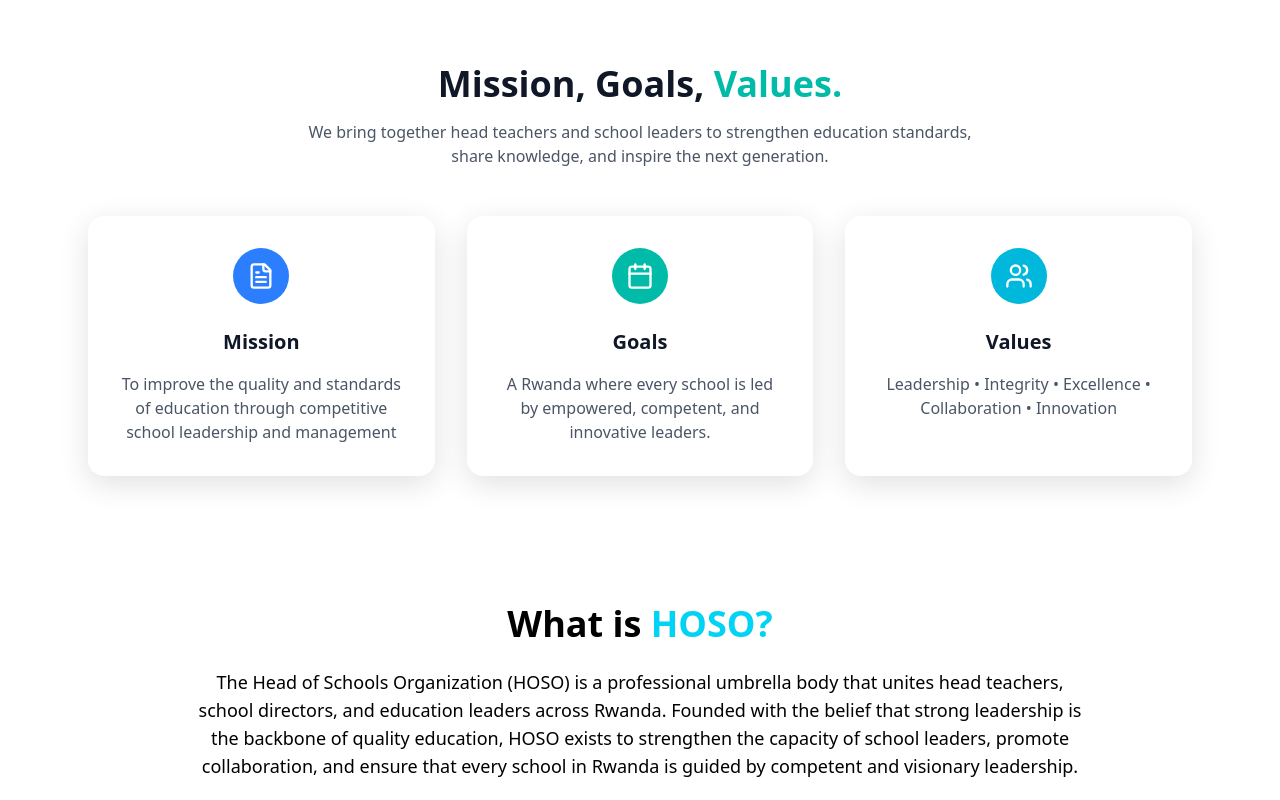
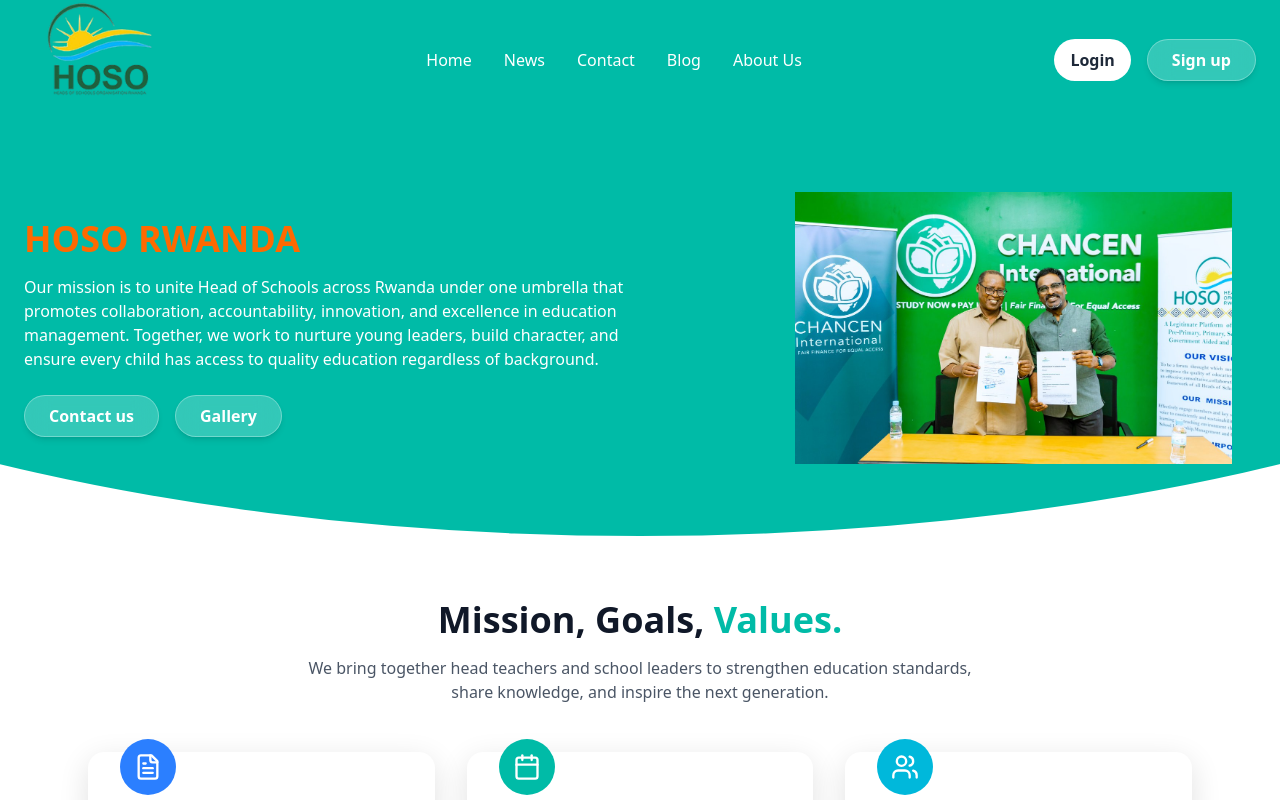
Before and after one commit to hirwa-arnaud/HOSO, a React (Vite) app in the folder tailwindcss4/: page / in a window 1280 px wide. Shown: the top 800 px of the page. Built offline with nearby package versions, Linux system fonts and the light colour scheme.

Commit message:
Add routing

```diff
--- a/tailwindcss4/src/App.jsx
+++ b/tailwindcss4/src/App.jsx
@@ -1,11 +1,16 @@
 import { Routes,Route } from "react-router"
 import Landing from "./pages/Landing";
+import NewsPage from "./pages/NewsPage";
+import ContactPage from "./pages/ContactPage";
+
 
 export default function App() {
   return (
     <div>
    <Routes>
     <Route path="/" element={<Landing />} />
+    <Route path="/news" element={<NewsPage />} />
+    <Route path="/contact" element={<ContactPage />} />
    </Routes>
     </div>
   );
--- a/tailwindcss4/src/components/Header.jsx
+++ b/tailwindcss4/src/components/Header.jsx
@@ -1,4 +1,5 @@
 import { useState } from "react";
+import { Link } from "react-router"
 import { Menu, X } from "lucide-react";
 import Hero from "./Hero"
 export default function Header() {
@@ -11,11 +12,11 @@
 <img src="logo.png" className="h-30" />
 
         <ul className="hidden md:flex space-x-8 text-white font-medium">
-          <li><a href="#">Home</a></li>
-          <li><a href="#">News</a></li>
-          <li><a href="#">Contact</a></li>
-          <li><a href="#">Blog</a></li>
-          <li><a href="#">About Us</a></li>
+         <Link to="/">Home</Link>
+         <Link to="/news">News</Link>
+         <Link to="/contact">Contact</Link>
+         <Link to="/blog">Blog</Link>
+         <Link to="/about">About Us</Link>
         </ul>
 
         <div className="hidden md:flex space-x-4">
@@ -37,11 +38,11 @@
 
       {isOpen && (
         <div className="md:hidden bg-teal-600 px-6 py-4 space-y-4 text-white">
-          <a href="#" className="block">Home</a>
-          <a href="#" className="block">News</a>
-          <a href="#" className="block">Contact</a>
-          <a href="#" className="block">Blog</a>
-          <a href="#" className="block">About Us</a>
+          <Link to="/" className="block">Home</Link>
+          <Link to="/news" className="block">News</Link>
+          <Link to="/contact" className="block">Contact</Link>
+          <Link to="/blog" className="block">Blog</Link>
+          <Link to="/about" className="block">About Us</Link>
           <div className="flex space-x-4 mt-4">
             <button className="w-1/2 px-4 py-2 rounded-full bg-white text-gray-800 font-semibold hover:bg-gray-200">
               Login
--- a/tailwindcss4/src/components/Hero.jsx
+++ b/tailwindcss4/src/components/Hero.jsx
@@ -20,7 +20,7 @@
         </div>
 
         <div className="flex-1 flex justify-center md:justify-end mb-8 md:mb-0">
-          <img src="chancen.jpg" alt="Students"  className="h-80 rounded-2xl"
+          <img src="chancen.jpg" alt="Students"  className="h-80 rounded-2xl p-6"
           />
         </div>
       </section>
--- /dev/null
+++ b/tailwindcss4/src/pages/AboutPage.jsx
@@ -0,0 +1,9 @@
+function AboutPage() {
+    return (
+        <div>
+            about
+        </div>
+    )
+}
+
+export default AboutPage
--- /dev/null
+++ b/tailwindcss4/src/pages/BlogPage.jsx
@@ -0,0 +1,9 @@
+function BlogPage() {
+    return (
+        <div>
+            blog
+        </div>
+    )
+}
+
+export default BlogPage
--- /dev/null
+++ b/tailwindcss4/src/pages/ContactPage.jsx
@@ -0,0 +1,9 @@
+function ContactPage() {
+    return (
+        <div>
+            contact
+        </div>
+    )
+}
+
+export default ContactPage
--- a/tailwindcss4/src/pages/Landing.jsx
+++ b/tailwindcss4/src/pages/Landing.jsx
@@ -3,12 +3,13 @@
 import Jo from '../assets/jo.jpg';
 import Ho from '../assets/hos.jpg';
 import Nvs from '../assets/nvs.webp'
+import Header from "../components/Header";
 export default function Landin() {
   const items = [
     {
       title: "Mission",
       text: "To improve the quality and standards of education through competitive school leadership and management",
-      icon: <FileText size={28} />,
+      icon: <FileText className="" size={28} />,
       color: "bg-blue-500",
     },
     {
@@ -26,6 +27,7 @@
   ];
 return(
     <>
+    <Header />
     <section className="py-16 bg-white text-center">
       <h2 className="text-3xl md:text-4xl font-bold text-gray-900">
         Mission, Goals, <span className="text-teal-500">Values.</span>
@@ -39,10 +41,10 @@
         {items.map((item, idx) => (
           <div
             key={idx}
-            className="bg-white p-8 rounded-2xl shadow-[0_8px_30px_rgb(0,0,0,0.12)] hover:shadow-xl transition"
+            className="bg-white p-8 rounded-2xl shadow-[0_8px_30px_rgb(0,0,0,0.12)] hover:shadow-xl transition relative"
           >
             <div
-              className={`w-14 h-14 mx-auto flex items-center justify-center rounded-full text-white ${item.color}`}
+              className={`w-14 h-14 mx-auto flex items-center justify-center rounded-full text-white ${item.color} absolute  top-[-13px]`}
             >
               {item.icon}
             </div>
--- /dev/null
+++ b/tailwindcss4/src/pages/NewsPage.jsx
@@ -0,0 +1,9 @@
+function NewsPage() {
+    return (
+        <div>
+            NewsPage
+        </div>
+    )
+}
+
+export default NewsPage
```
